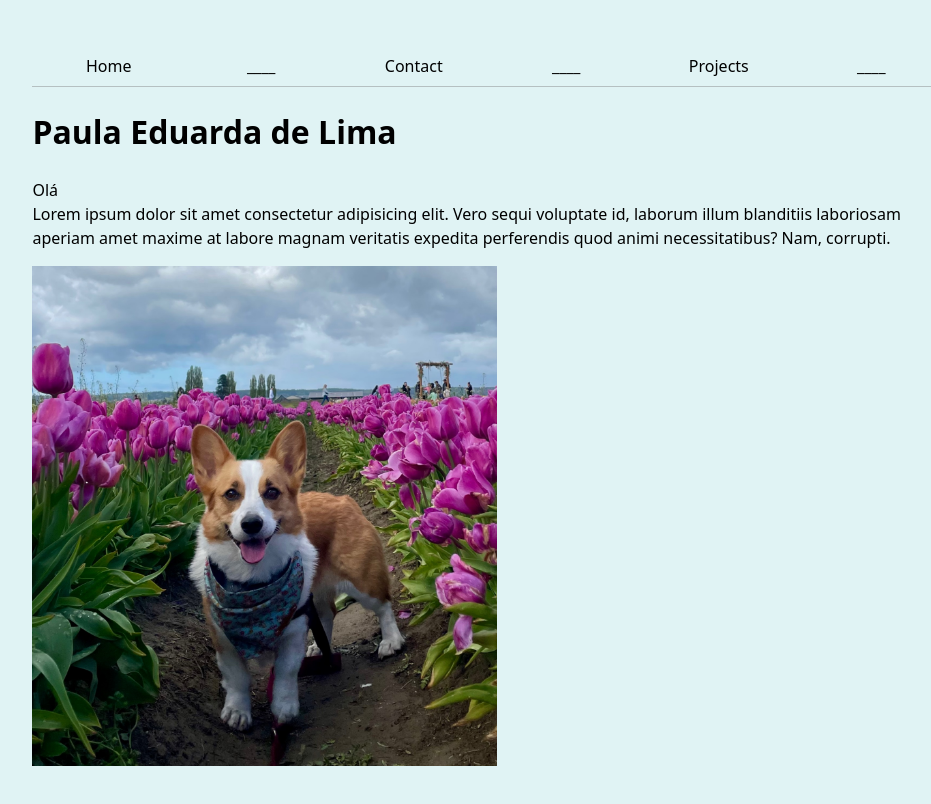
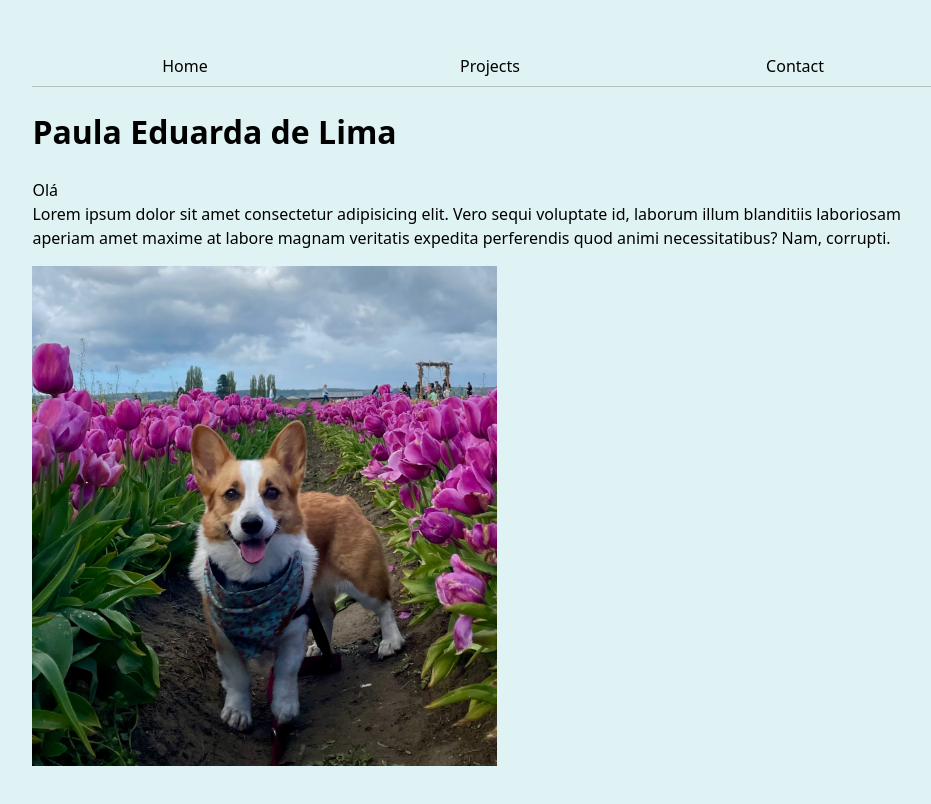
Before and after one commit to PAULA-123/labs_visualizacao, a plain HTML site: page lab_1_skeleton/index.html in a window 1280 px wide. Shown: the whole page, without its empty margins (150-1081 px from the left). Drawn offline with Linux system fonts and the light colour scheme.

Commit message:
Add lab3

```diff
--- /dev/null
+++ b/lab_1_skeleton/global.js
@@ -0,0 +1,49 @@
+console.log("IT’S ALIVE!");
+
+function $$ (selector, context = document) {
+    return Array.from(context.querySelectorAll(selector));
+}
+
+let navLinks = $$("nav a");
+
+let currentLink = navLinks.find(
+    a => a.host === location.host && a.pathname === location.pathname
+);
+
+const ARE_WE_HOME = document.documentElement.classList.contains("home");
+
+// currentLink.classList.add("current")
+
+let pages = [
+    {url: "", title: "Home"},
+    {url: "projects/", title: "Projects"},
+    {url: "contacts/", title: "Contact"}
+];
+
+let nav = document.createElement("nav");
+document.body.prepend(nav);
+
+
+for (let p of pages) {
+    let url = p.url;
+    let title = p.title;
+
+    if (!ARE_WE_HOME && !url.startsWith("http")) {
+        url = "../" + url;
+    }
+
+    let a = document.createElement("a");
+    a.href = url;
+    a.textContent = title;
+
+    if (a.host === location.host && a.pathname === location.pathname) {
+        a.classList.add("current");
+    }
+
+    if (a.host != location.host ) {
+        a.setAttribute("target", "_blank");
+    }
+
+
+    nav.append(a);
+}
--- a/lab_1_skeleton/index.html
+++ b/lab_1_skeleton/index.html
@@ -1,80 +1,34 @@
-<!-- This is a comment in HTML. Any text inside these symbols will not be displayed on the webpage. -->
+<!DOCTYPE html>
+<html lang="en" class="home">
 
-<!--
-    To generate a basic HTML boilerplate, type "!" and press "Tab" in a supported code editor.
-
-    For a detailed explanation of each element in the HTML boilerplate, you can visit:
-    https://www.theodinproject.com/lessons/foundations-html-boilerplate
--->
-
-
-<!DOCTYPE html>
-<html lang="en">
 <head> <!-- Start of "head" section  -->
     <meta charset="UTF-8">
     <meta name="viewport" content="width=device-width, initial-scale=1.0">
     <title> VIS </title>
+    <link rel="stylesheet" href="style.css">
+    <script type="module" src="global.js"></script>
 
 
-    <!-- Next line is for Step 5, to link the stylesheet to the HTML page. We will use "link" for this  -->
-    <link rel="stylesheet" href="style.css">
-        <!--    rel="stylesheet" specifies the relationship (rel) between the HTML document and the linked file.
-                href="style.css" specifies the location (href) of the external file.
-                For example:
-                 <link rel="stylesheet" href="style.css">
-        -->
 
-</head> <!-- End of "head" section  -->
+</head>
 
-<body> <!-- Start of "body" section  -->
-    <nav>
-        <!-- Navigation link to the home page -->
-        <a href="index.html" class="current">Home</a>
-            <!--
-                href="index.html" refers to the file that this link will open.
-                "Home" is the text that will be displayed as the clickable link.
-            -->
-
-        <!-- Complete the navigation as needed following the structure -->
+<body>
+    <!-- <nav>
+        <a href="index.html">Home</a>
         <a href="">____</a>
         <a href="contacts/index.html">Contact</a>
-            <!--
-                href="index.html" refers to the file that this link will open.
-                "Home" is the text that will be displayed as the clickable link.
-            -->
-
-        <!-- Complete the navigation as needed following the structure -->
         <a href="">____</a>
         <a href="projects/index.html">Projects</a>
-            <!--
-                href="index.html" refers to the file that this link will open.
-                "Home" is the text that will be displayed as the clickable link.
-            -->
+        <a href="">____</a>
+    </nav> -->
 
-        <!-- Complete the navigation as needed following the structure -->
-        <a href="">____</a>
-            <!-- Navigation link to the ____ page (inside the "____" folder) -->
 
-        <!-- NOTE: to link to external URLs you cna directly use the link at 'href'. Then, you can set target="_blank" to make it always open in a new tab.
-            For example:
-            <a href="https://www.google.com" target="_blank">Google</a>
-        -->
-    </nav>
-    <!-- <h1> (Heading 1) represents the main heading of a webpage or a section.-->
-    <h1> Paula Eduarda de Lima <!-- Write your name here  --></h1>
+    <h1> Paula Eduarda de Lima</h1>
 
-    <!-- <p> (Paragraph) represents a paragraph of text.-->
     <p> Olá <br>
         Lorem ipsum dolor sit amet consectetur adipisicing elit. Vero sequi voluptate id, laborum illum blanditiis laboriosam aperiam amet maxime at labore magnam veritatis expedita perferendis quod animi necessitatibus? Nam, corrupti.<!-- Write your description here  --></p>
 
-    <!-- <img> (Image) tag is used to display images.-->
     <img src="images/my_image.jpeg" alt="Catioro", height=500>
-        <!-- Example:
-            <img src="images/my_image.jpeg" alt="A description of the image">
-        -->
 
-    <!-- <nav> (Navigation) is used to create a menu with links to other pages or external sites. -->
-
-
-</body> <!-- End of "body" section  -->
+</body>
 </html>
```
Also changed, not shown: lab_1_skeleton/contacts/index.html (+2 -17 lines), lab_1_skeleton/projects/index.html (+6 -16 lines).
